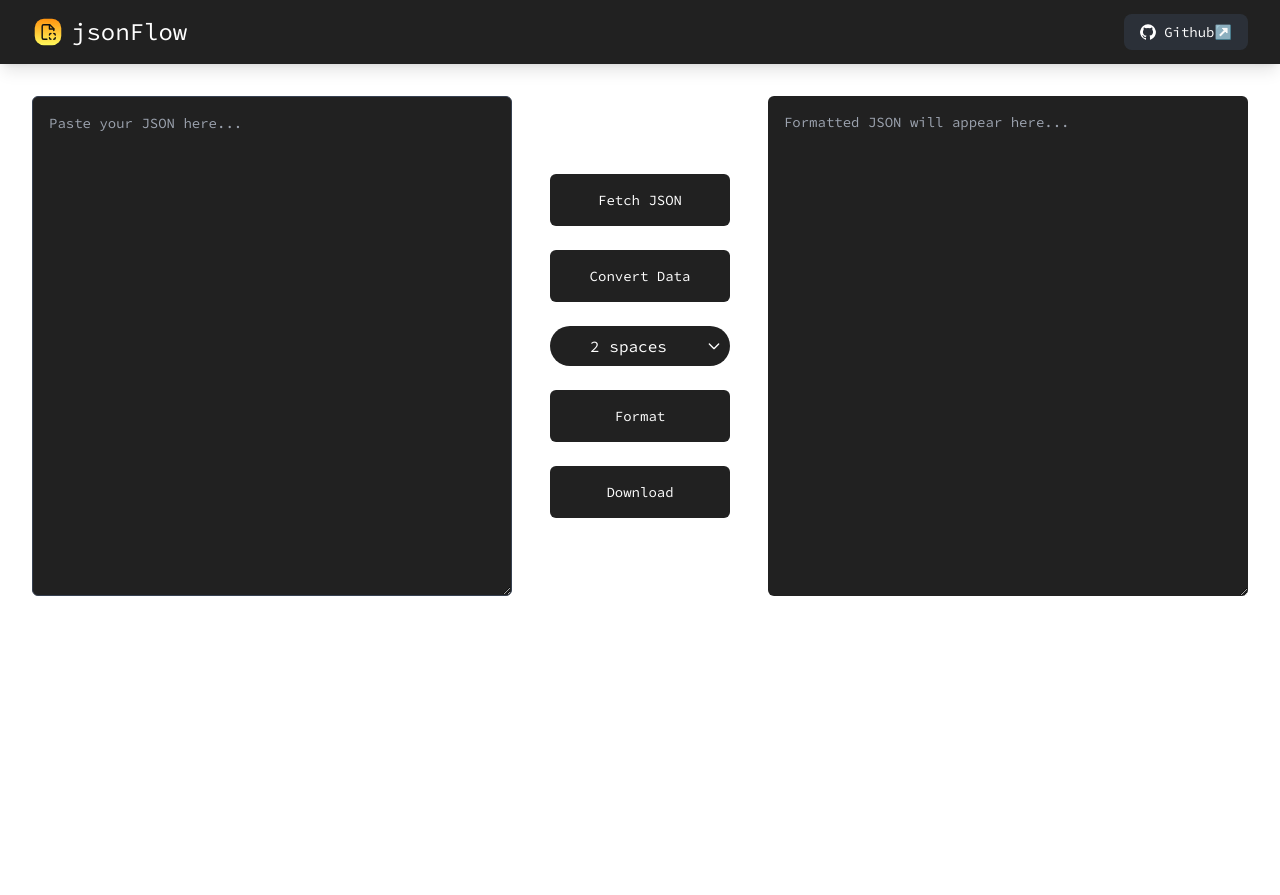
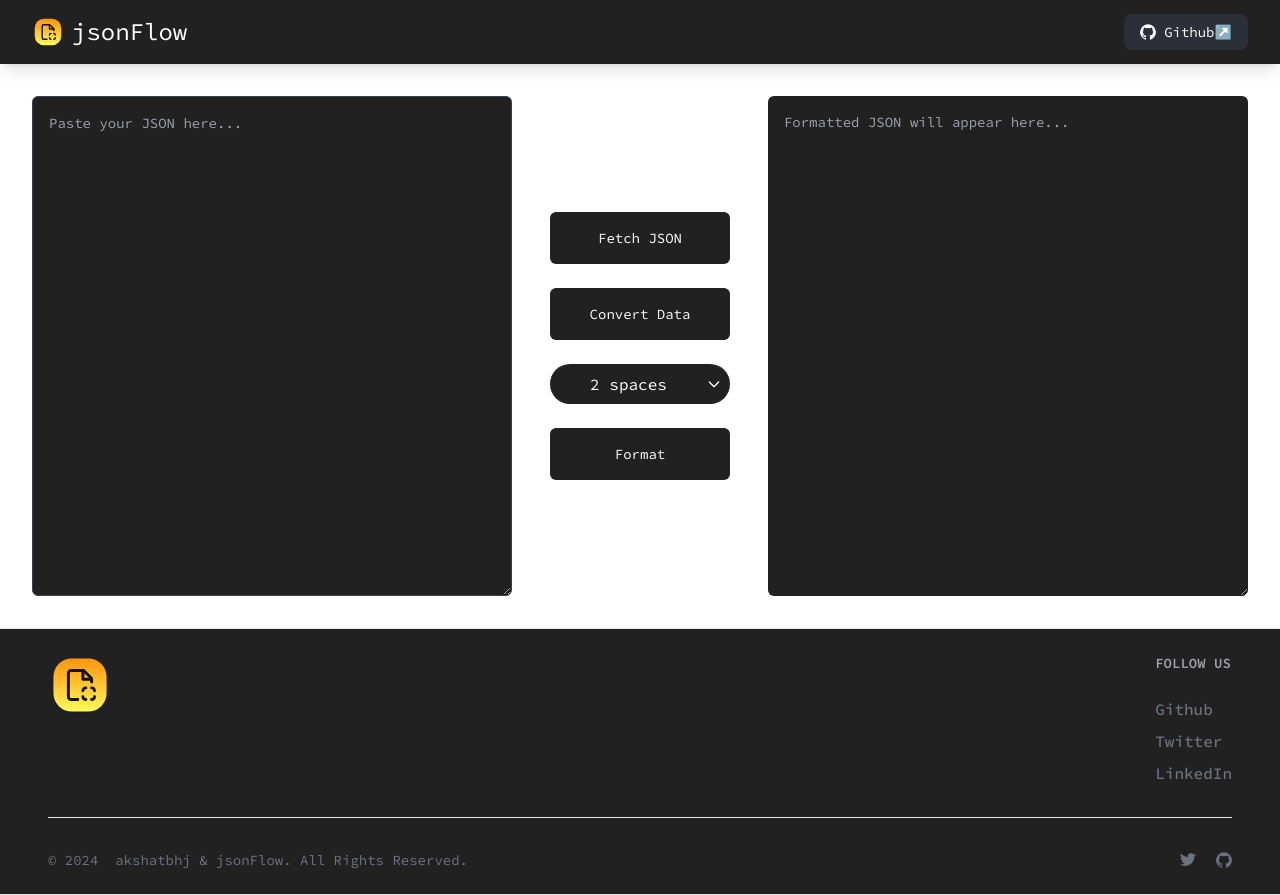
Before and after one commit to akshatbhj/jsonflow, a React (Vite) app: page / in a window 1280 px wide. Before the commit the page ends 800 px from the top, so only its background shows below. Built offline with nearby package versions, Linux system fonts and the light colour scheme.

Commit message:
patch: added footer section

```diff
--- a/package.json
+++ b/package.json
@@ -17,7 +17,7 @@
     "react": "^18.3.1",
     "react-dom": "^18.3.1",
     "react-icons": "^5.3.0",
-    "react-router-dom": "^6.26.0",
+    "react-router-dom": "^6.26.1",
     "yaml": "^2.5.0"
   },
   "devDependencies": {
--- a/src/components/DataContainers.jsx
+++ b/src/components/DataContainers.jsx
@@ -209,9 +209,6 @@
           >
             Format
           </button>
-          <button className="w-[75%] bg-[#212121]  hover:bg-[#212121]/90 text-white text-sm font-mono  focus:outline-none focus:border-transparent p-4 rounded-md">
-            Download
-          </button>
         </div>
         <textarea
           className="w-[40%] h-[500px] mx-auto p-4 bg-[#212121] text-white text-sm font-mono focus:outline-none focus:border-transparent rounded-md"
--- /dev/null
+++ b/src/components/Footer.jsx
@@ -0,0 +1,110 @@
+import { Link } from "react-router-dom";
+
+export default function Footer() {
+  return (
+    <footer className="bg-[#212121] border-y px-8">
+      <div className="mx-auto w-full max-w-screen-xl p-4 py-4 lg:py-6">
+        <div className="md:flex md:justify-between">
+          <div className="mb-6 md:mb-0">
+            <Link to="/" className="flex items-center">
+              <img src="/jsonflow_icon.svg" className="mr-3 h-16" alt="Logo" />
+            </Link>
+          </div>
+          <div className="flex flex-col justify-end items-center">
+            <div>
+              <h2 className="mb-6 text-sm font-semibold text-gray-400 uppercase">
+                Follow us
+              </h2>
+              <ul className="text-gray-500 font-medium">
+                <li className="mb-2">
+                  <a
+                    href="https://github.com/akshatbhj/jsonflow"
+                    className="hover:underline"
+                    target="_blank"
+                    rel="noreferrer"
+                  >
+                    Github
+                  </a>
+                </li>
+                <li className="mb-2" >
+                  <Link
+                    to="https://x.com/akshatbhj"
+                    target="_blank"
+                    className="hover:underline"
+                  >
+                    Twitter
+                  </Link>
+                </li>
+                <li>
+                  <Link
+                    to="https://linkedin.com/in/akshatbhj"
+                    target="_blank"
+                    className="hover:underline"
+                  >
+                    LinkedIn
+                  </Link>
+                </li>
+              </ul>
+            </div>
+          </div>
+        </div>
+        <hr className="my-6 border-gray-200 sm:mx-auto lg:my-8" />
+        <div className="sm:flex sm:items-center sm:justify-between">
+          <span className="text-sm text-gray-500 sm:text-center">
+            © 2024 &nbsp;
+            <a
+              href="https://www.linkedin.com/in/akshatbhj/"
+              target="_blank"
+              className="hover:underline"
+            >
+              akshatbhj & jsonFlow
+            </a>
+            . All Rights Reserved.
+          </span>
+          <div className="flex mt-4 space-x-5 sm:justify-center sm:mt-0">
+            <Link
+              to="https://x.com/akshatbhj"
+              target="_blank"
+              className="text-gray-500"
+            >
+              <svg
+                className="w-4 h-4"
+                aria-hidden="true"
+                xmlns="http://www.w3.org/2000/svg"
+                fill="currentColor"
+                viewBox="0 0 20 17"
+              >
+                <path
+                  fillRule="evenodd"
+                  d="M20 1.892a8.178 8.178 0 0 1-2.355.635 4.074 4.074 0 0 0 1.8-2.235 8.344 8.344 0 0 1-2.605.98A4.13 4.13 0 0 0 13.85 0a4.068 4.068 0 0 0-4.1 4.038 4 4 0 0 0 .105.919A11.705 11.705 0 0 1 1.4.734a4.006 4.006 0 0 0 1.268 5.392 4.165 4.165 0 0 1-1.859-.5v.05A4.057 4.057 0 0 0 4.1 9.635a4.19 4.19 0 0 1-1.856.07 4.108 4.108 0 0 0 3.831 2.807A8.36 8.36 0 0 1 0 14.184 11.732 11.732 0 0 0 6.291 16 11.502 11.502 0 0 0 17.964 4.5c0-.177 0-.35-.012-.523A8.143 8.143 0 0 0 20 1.892Z"
+                  clipRule="evenodd"
+                />
+              </svg>
+              <span className="sr-only">Twitter page</span>
+            </Link>
+            <Link
+              to="https://github.com/akshatbhj"
+              target="_blank"
+              className="text-gray-500"
+            >
+              <svg
+                className="w-4 h-4"
+                aria-hidden="true"
+                xmlns="http://www.w3.org/2000/svg"
+                fill="currentColor"
+                viewBox="0 0 20 20"
+              >
+                <path
+                  fillRule="evenodd"
+                  d="M10 .333A9.911 9.911 0 0 0 6.866 19.65c.5.092.678-.215.678-.477 0-.237-.01-1.017-.014-1.845-2.757.6-3.338-1.169-3.338-1.169a2.627 2.627 0 0 0-1.1-1.451c-.9-.615.07-.6.07-.6a2.084 2.084 0 0 1 1.518 1.021 2.11 2.11 0 0 0 2.884.823c.044-.503.268-.973.63-1.325-2.2-.25-4.516-1.1-4.516-4.9A3.832 3.832 0 0 1 4.7 7.068a3.56 3.56 0 0 1 .095-2.623s.832-.266 2.726 1.016a9.409 9.409 0 0 1 4.962 0c1.89-1.282 2.717-1.016 2.717-1.016.366.83.402 1.768.1 2.623a3.827 3.827 0 0 1 1.02 2.659c0 3.807-2.319 4.644-4.525 4.889a2.366 2.366 0 0 1 .673 1.834c0 1.326-.012 2.394-.012 2.72 0 .263.18.572.681.475A9.911 9.911 0 0 0 10 .333Z"
+                  clipRule="evenodd"
+                />
+              </svg>
+              <span className="sr-only">GitHub account</span>
+            </Link>
+          </div>
+        </div>
+      </div>
+    </footer>
+  );
+}
--- a/src/pages/Home.pages.jsx
+++ b/src/pages/Home.pages.jsx
@@ -1,10 +1,12 @@
 import DataContainers from "../components/DataContainers";
+import Footer from "../components/Footer";
 import Navbar from "../components/Navbar";
 function HomePage() {
   return (
     <>
       <Navbar />
       <DataContainers />
+      <Footer />
     </>
   );
 }
--- a/src/utils/convertJson.utils.js
+++ b/src/utils/convertJson.utils.js
@@ -1,7 +1,6 @@
 import { XMLBuilder } from "fast-xml-parser";
 import Papa from "papaparse";
 import YAML from "yaml";
-
 
 export const convertJsonToXml = (json) => {
     try {
@@ -26,8 +25,9 @@
 
   export const convertJsonToCsv = (json) => {
     try {
-    const parsedJson = JSON.parse(json);
-    return Papa.unparse(parsedJson);
+      // Convert the JSON array to CSV format
+      const csv = Papa.unparse(json);
+      return csv;
     } catch (error) {
       return `Error converting JSON to CSV: ${error.message}`;
     }
```
Also changed, not shown: 1 other file (tests, documents, lock files or other folders). Lines whose indentation alone changed are shown as unchanged.
